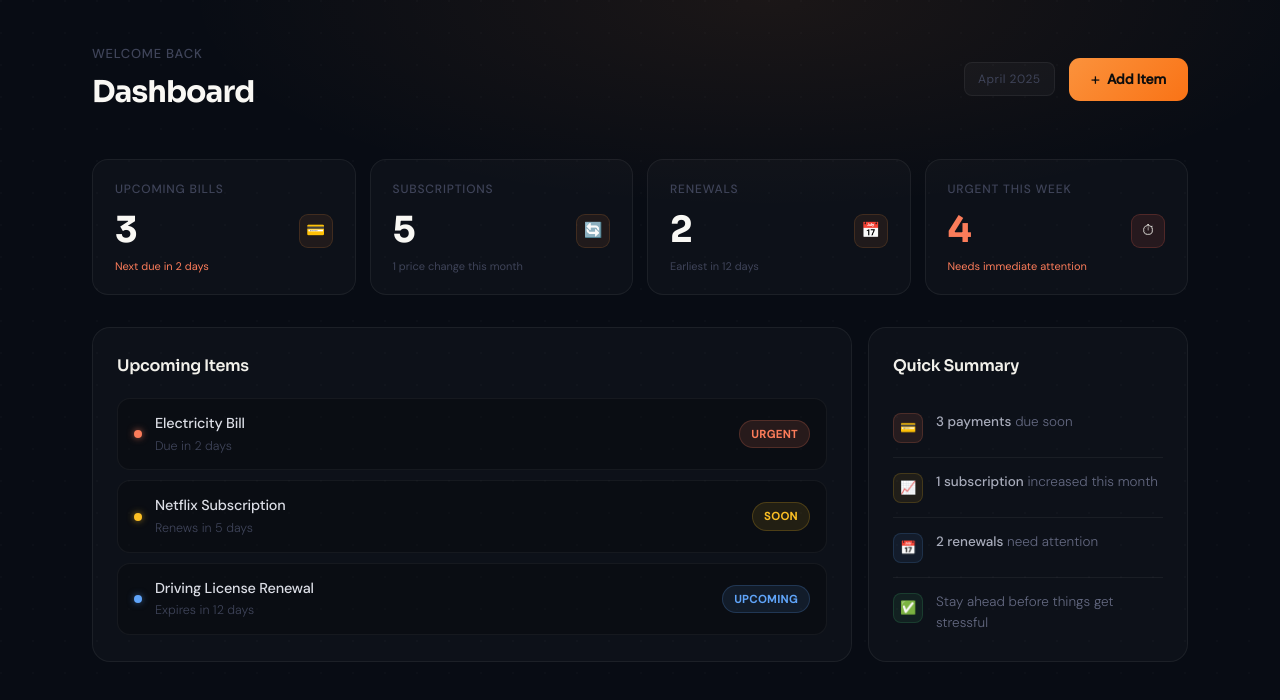
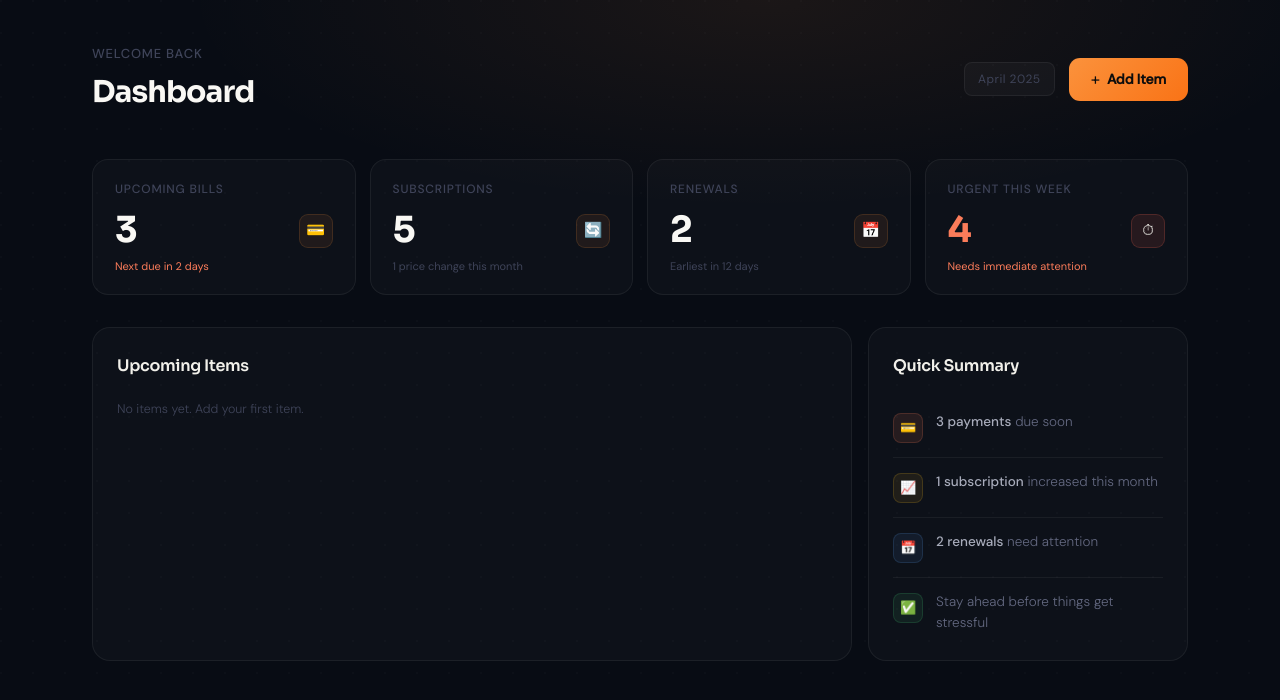
Before and after one commit to kaveesha919d/life-admin-os, a Next.js app: page /dashboard in a window 1280 px wide. Shown: the top 700 px of the page. Built offline with nearby package versions, Linux system fonts and the light colour scheme.

Commit message:
Show saved items on dashboard

```diff
--- a/app/dashboard/page.tsx
+++ b/app/dashboard/page.tsx
@@ -1,6 +1,15 @@
+"use client";
+
+import { useEffect, useState } from "react";
 import Link from "next/link";
 
 export default function DashboardPage() {
+    const [items, setItems] = useState<any[]>([]);
+
+useEffect(() => {
+  const storedItems = JSON.parse(localStorage.getItem("items") || "[]");
+  setItems(storedItems);
+}, []);
   return (
     <>
       <style>{`
@@ -323,22 +332,37 @@ export default function DashboardPage() {
             <div className="db-panel">
               <h3 className="db-panel-title">Upcoming Items</h3>
               <div className="db-item-list">
-                {[
-                  { name: "Electricity Bill",       sub: "Due in 2 days",      dot: "red",    badge: "Urgent",   badgeClass: "urgent"   },
-                  { name: "Netflix Subscription",   sub: "Renews in 5 days",   dot: "yellow", badge: "Soon",     badgeClass: "soon"     },
-                  { name: "Driving License Renewal",sub: "Expires in 12 days", dot: "blue",   badge: "Upcoming", badgeClass: "upcoming" },
-                ].map(({ name, sub, dot, badge, badgeClass }) => (
-                  <div className="db-item" key={name}>
-                    <div className="db-item-left">
-                      <span className={`db-item-dot ${dot}`} />
-                      <div>
-                        <p className="db-item-name">{name}</p>
-                        <p className="db-item-sub">{sub}</p>
-                      </div>
-                    </div>
-                    <span className={`db-badge ${badgeClass}`}>{badge}</span>
-                  </div>
-                ))}
+                {items.length === 0 ? (
+  <p className="db-item-sub">No items yet. Add your first item.</p>
+) : (
+  items.map((item) => (
+    <div className="db-item" key={item.id}>
+      <div className="db-item-left">
+        <span className={`db-item-dot ${
+          item.type === "bill"
+            ? "red"
+            : item.type === "subscription"
+            ? "yellow"
+            : "blue"
+        }`} />
+        <div>
+          <p className="db-item-name">{item.name}</p>
+          <p className="db-item-sub">{item.date}</p>
+        </div>
+      </div>
+
+      <span className={`db-badge ${
+        item.type === "bill"
+          ? "urgent"
+          : item.type === "subscription"
+          ? "soon"
+          : "upcoming"
+      }`}>
+        {item.type}
+      </span>
+    </div>
+  ))
+)}
               </div>
             </div>
 
```
